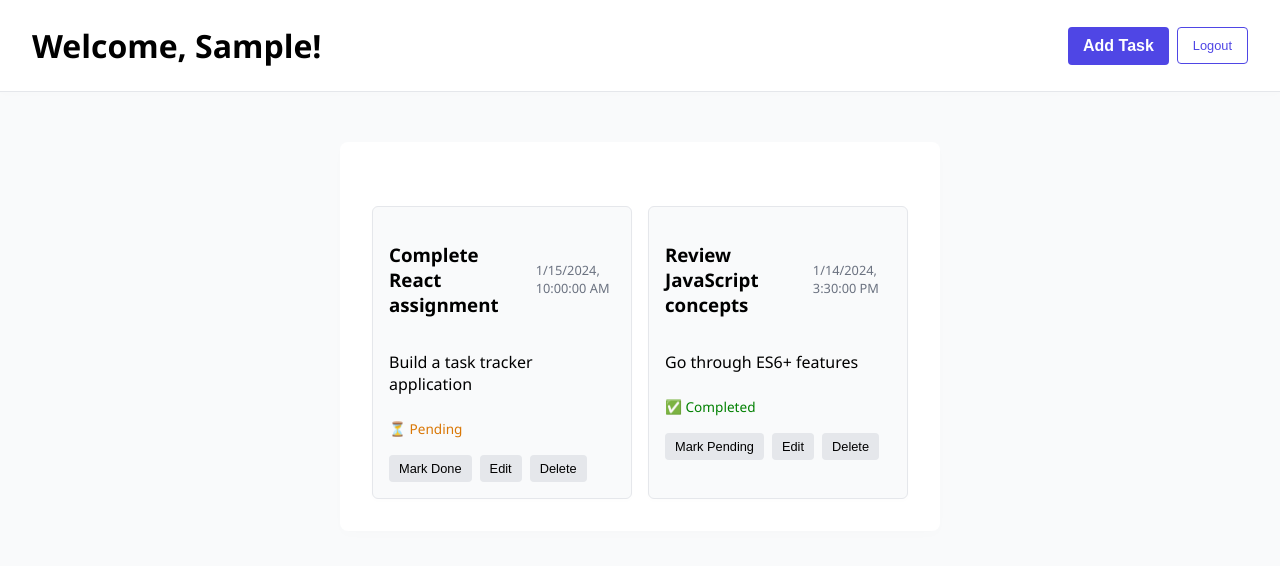
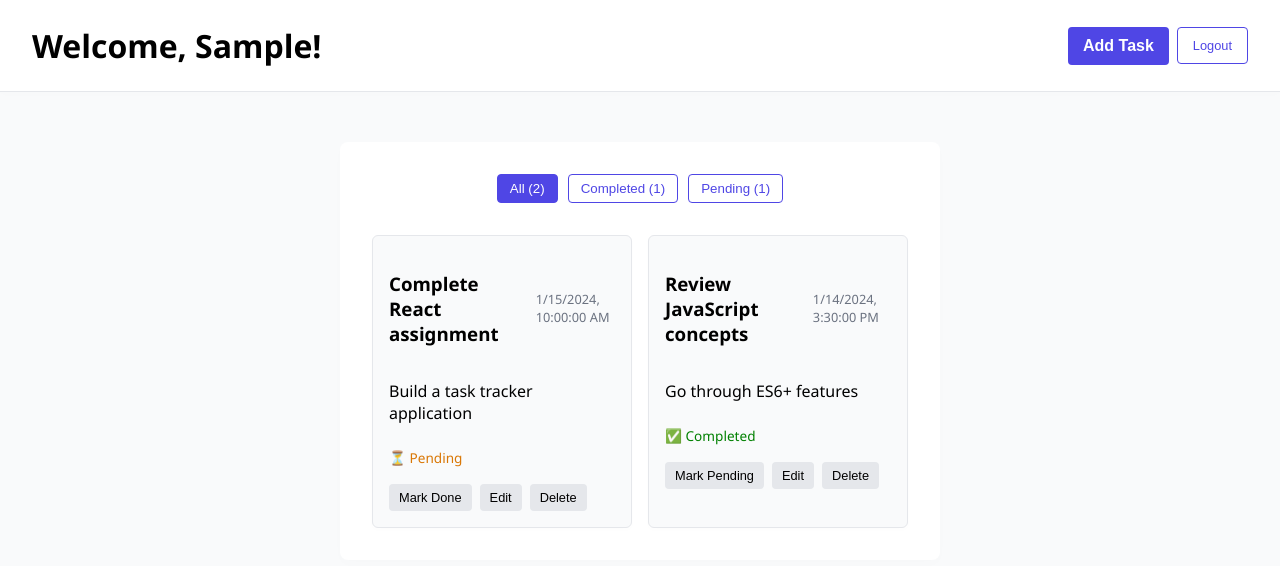
Before and after one commit to bravo1goingdark/Personal-Task-Tracker, a React (Vite) app: page /dashboard in a window 1280 px wide. Both pictures are taken after typing "Sample" into the empty fields and a click on the button "Login". Shown: the top 566 px of the page. Built offline with nearby package versions, Linux system fonts and the light colour scheme.

Commit message:
feat: add task filter UI with support for all/completed/pending views and task counts

```diff
--- a/src/@types/Task.ts
+++ b/src/@types/Task.ts
@@ -12,4 +12,7 @@ export interface TaskFormProps {
 
 export interface TaskListProps {
     tasks: Task[];
+    onUpdateTask: (task: Task) => void;
+    onDeleteTask: (id: number) => void;
+    filter: 'all' | 'completed' | 'pending';
 }
--- /dev/null
+++ b/src/@types/filter.ts
@@ -0,0 +1,9 @@
+export interface TaskFilterProps {
+    filter: 'all' | 'completed' | 'pending';
+    onFilterChange: (filter: 'all' | 'completed' | 'pending') => void;
+    counts: {
+        all: number;
+        completed: number;
+        pending: number;
+    };
+}
--- a/src/components/DashBoard.tsx
+++ b/src/components/DashBoard.tsx
@@ -1,6 +1,7 @@
 import React, {useEffect, useState} from 'react';
 import TaskForm from './TaskForm';
 import TaskList from './TaskList';
+import TaskFilter from "./TaskFilter.tsx";
 import type {Task} from "../@types/Task";
 import type {DashboardProps} from "../@types/props";
 import {getInitialTasks} from "../utils/storage.ts";
@@ -8,7 +9,14 @@ import {getInitialTasks} from "../utils/storage.ts";
 const Dashboard: React.FC<DashboardProps> = ({onLogout}: DashboardProps) => {
     const [showForm, setShowForm] = useState<boolean>(false);
     const username: string | null = localStorage.getItem('username');
-    const [tasks, setTasks] = useState<Task[]>(() => getInitialTasks());
+    const [tasks, setTasks] = useState<Task[]>((): Task[] => getInitialTasks());
+    const [filter, setFilter] = useState<'all' | 'completed' | 'pending'>('all');
+    const counts = {
+        all: tasks.length,
+        completed: tasks.filter(t => t.completed).length,
+        pending: tasks.filter(t => !t.completed).length,
+    };
+
 
     useEffect((): void => {
         localStorage.setItem('tasks', JSON.stringify(tasks));
@@ -40,12 +48,16 @@ const Dashboard: React.FC<DashboardProps> = ({onLogout}: DashboardProps) => {
             </div>
 
             <div className="dashboard-container">
-                {showForm && <TaskForm onAddTask={handleAddTask} />}
+                {showForm && <TaskForm onAddTask={handleAddTask}/>}
+
+                <TaskFilter filter={filter} onFilterChange={setFilter} counts={counts}/>
                 <TaskList
                     tasks={tasks}
                     onUpdateTask={handleUpdateTask}
                     onDeleteTask={handleDeleteTask}
+                    filter={filter}
                 />
+
             </div>
         </>
     );
--- /dev/null
+++ b/src/components/TaskFilter.tsx
@@ -0,0 +1,28 @@
+import type {TaskFilterProps} from "../@types/filter.ts";
+
+
+const TaskFilter: React.FC<TaskFilterProps> = ({ filter, onFilterChange, counts }) => {
+    return (
+        <div className="task-filter">
+            <button
+                className={filter === 'all' ? 'active' : ''}
+                onClick={() => onFilterChange('all')}
+            >
+                All ({counts.all})
+            </button>
+            <button
+                className={filter === 'completed' ? 'active' : ''}
+                onClick={() => onFilterChange('completed')}
+            >
+                Completed ({counts.completed})
+            </button>
+            <button
+                className={filter === 'pending' ? 'active' : ''}
+                onClick={() => onFilterChange('pending')}
+            >
+                Pending ({counts.pending})
+            </button>
+        </div>
+    );
+};
+export default TaskFilter;
--- a/src/components/TaskList.tsx
+++ b/src/components/TaskList.tsx
@@ -1,13 +1,8 @@
 import React, {type ChangeEvent, useState} from 'react';
-import type {Task} from '../@types/Task';
+import type {TaskListProps, Task} from '../@types/Task';
 
-interface TaskListProps {
-    tasks: Task[];
-    onUpdateTask: (updatedTask: Task) => void;
-    onDeleteTask: (taskId: number) => void;
-}
 
-const TaskList: React.FC<TaskListProps> = ({tasks, onUpdateTask, onDeleteTask}) => {
+const TaskList: React.FC<TaskListProps> = ({tasks, onUpdateTask, onDeleteTask, filter}) => {
     const [editTaskId, setEditTaskId] = useState<number | null>(null);
     const [editTitle, setEditTitle] = useState('');
     const [editDescription, setEditDescription] = useState('');
@@ -38,10 +33,18 @@ const TaskList: React.FC<TaskListProps> = ({tasks, onUpdateTask, onDeleteTask})
         }
     };
 
+    const filteredTasks = tasks.filter((task) => {
+        if (filter === 'all') return true;
+        if (filter === 'completed') return task.completed;
+        if (filter === 'pending') return !task.completed;
+    });
+
     return (
-        <div className="task-list"> {tasks.length === 0 ? (<p>No tasks yet.</p>)
-            : (
-                tasks.map((task: Task) => (
+        <div className="task-list">
+            {filteredTasks.length === 0 ? (
+                <p>No tasks to show.</p>
+            ) : (
+                filteredTasks.map((task: Task) => (
                     <div key={task.id} className="task-item">
                         {editTaskId === task.id ? (
                             <>
--- a/src/styles/App.css
+++ b/src/styles/App.css
@@ -1,6 +1,7 @@
 @import './Navbar.css';
 @import './TaskForm.css';
 @import './TaskList.css';
+@import "TaskFilter.css";
 
 :root {
     --primary-color: #4f46e5;
--- /dev/null
+++ b/src/styles/TaskFilter.css
@@ -0,0 +1,22 @@
+.task-filter {
+    display: flex;
+    gap: 10px;
+    justify-content: center;
+    margin-bottom: 1.5rem;
+}
+
+.task-filter button {
+    background: transparent;
+    border: 1px solid var(--primary-color);
+    color: var(--primary-color);
+    padding: 6px 12px;
+    border-radius: 4px;
+    cursor: pointer;
+    transition: 0.2s;
+}
+
+.task-filter button.active,
+.task-filter button:hover {
+    background-color: var(--primary-color);
+    color: white;
+}
```
